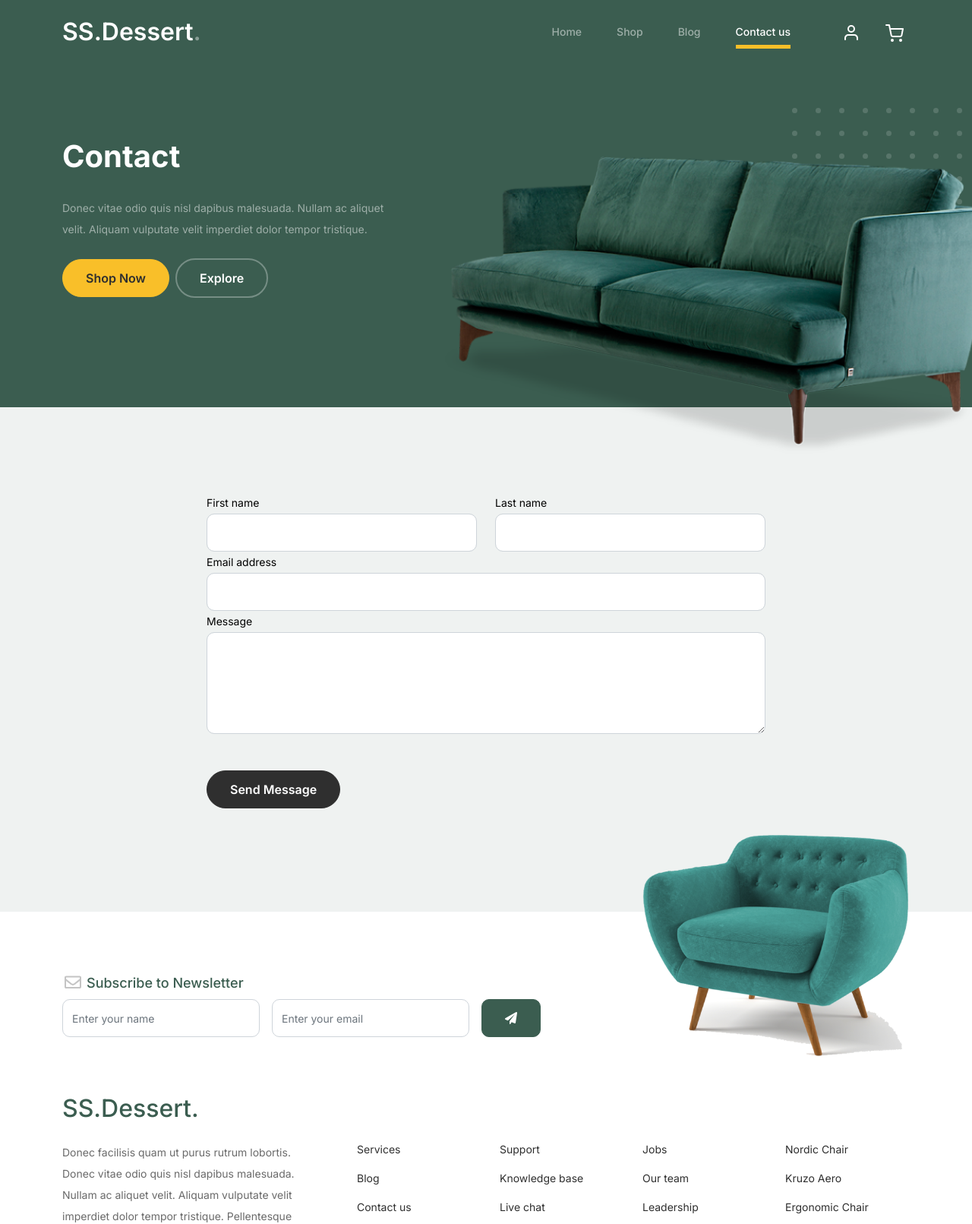
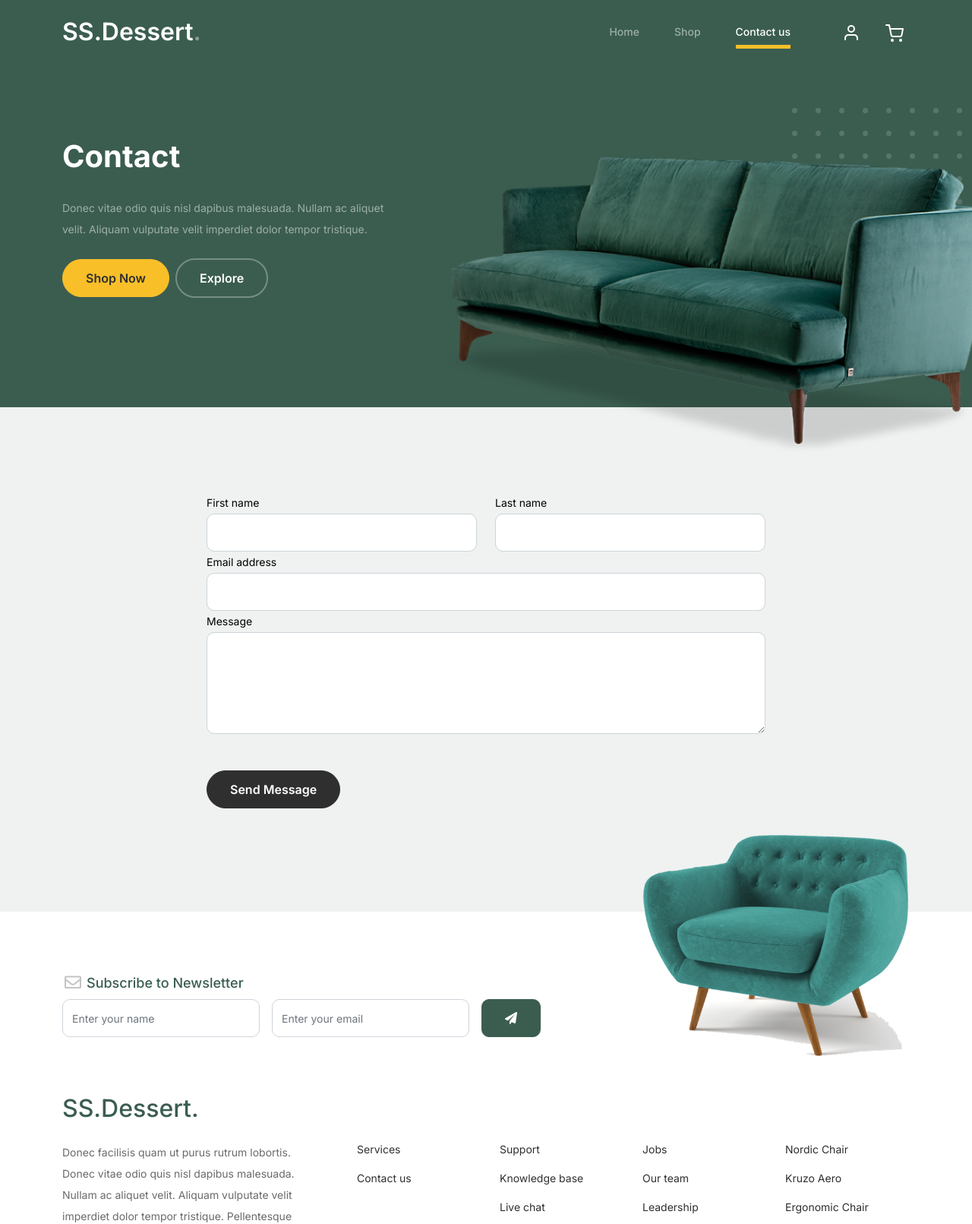
Before and after one commit to maurasabrina/SS.Dessert, a plain HTML site: page contact.html in a window 1280 px wide. Shown: the top 1611 px of the page at 76% size. Drawn offline with Linux system fonts and the light colour scheme.

Commit message:
Perubahan pada contact.html

```diff
--- a/contact.html
+++ b/contact.html
@@ -42,7 +42,6 @@
 							<a class="nav-link" href="index.html">Home</a>
 						</li>
 						<li><a class="nav-link" href="shop.html">Shop</a></li>
-						<li><a class="nav-link" href="blog.html">Blog</a></li>
 						<li class="active"><a class="nav-link" href="contact.html">Contact us</a></li>
 					</ul>
 
@@ -181,7 +180,6 @@
 							<div class="col-6 col-sm-6 col-md-3">
 								<ul class="list-unstyled">
 									<li><a href="#">Services</a></li>
-									<li><a href="#">Blog</a></li>
 									<li><a href="#">Contact us</a></li>
 								</ul>
 							</div>
```
